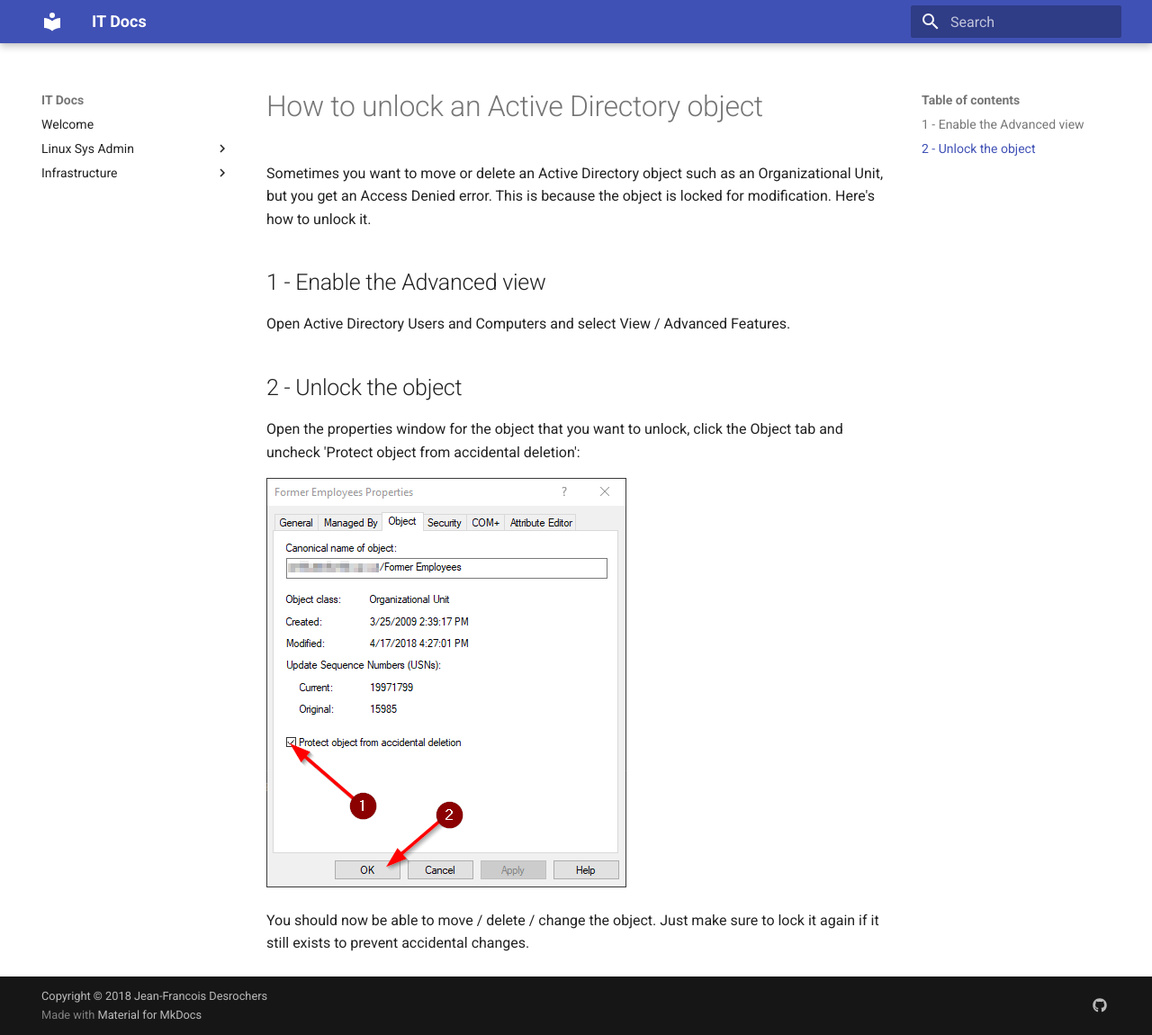
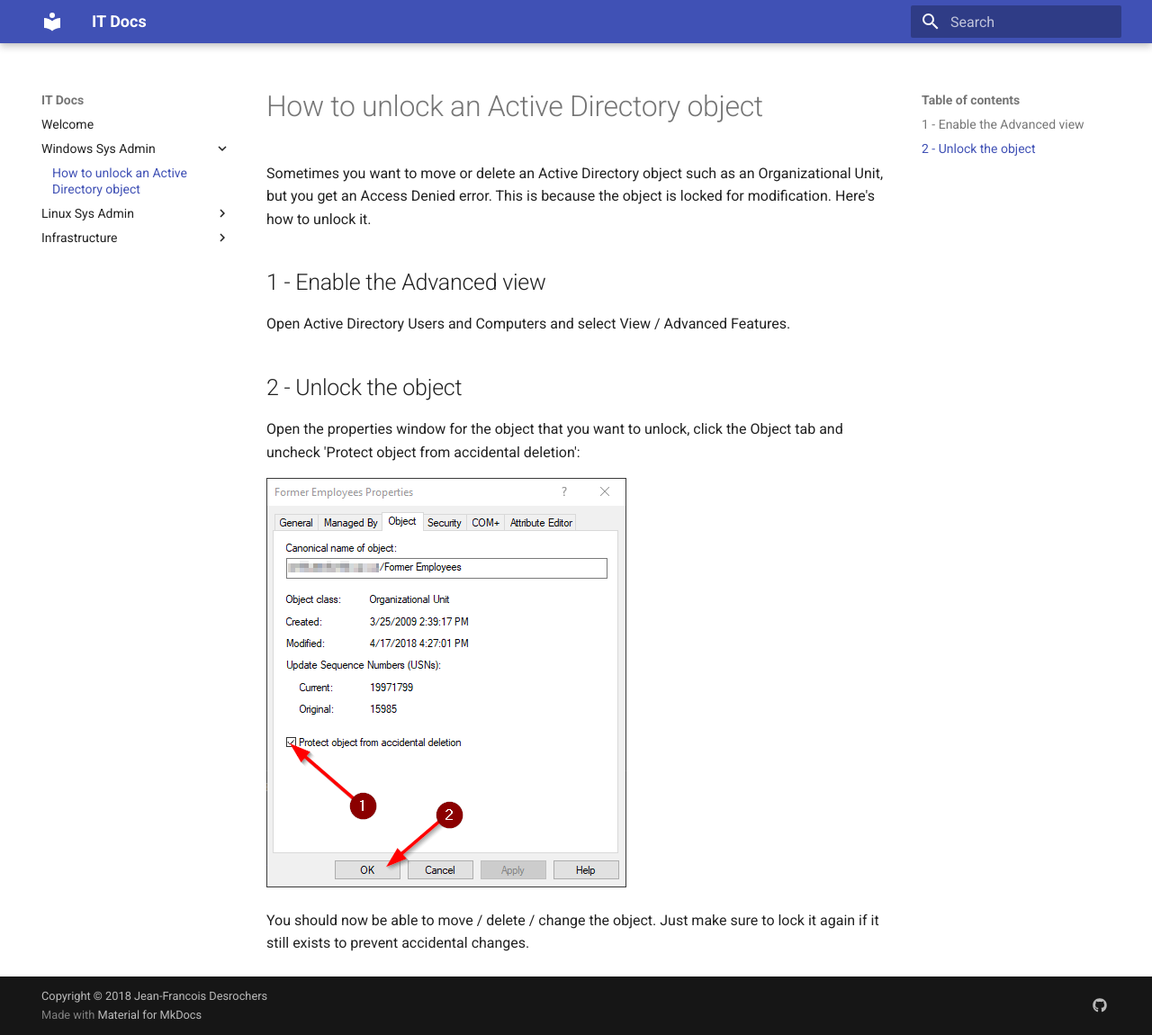
Before and after one commit to jfdesrochers/itdocs, an MkDocs documentation site: the page built from docs/windows-sys-admin/unlock-ad-object.md, in a window 1280 px wide and 1150 px high. Shown: the whole window at 90% size. Built offline with MkDocs 1.6.1 and Material for MkDocs 9.7.7, drawn with Linux system fonts in a browser that asks for light colours; old or Windows-style settings are respelled for this version of MkDocs.

Commit message:
Added new how-to

```diff
--- a/mkdocs.yml
+++ b/mkdocs.yml
@@ -11,6 +11,8 @@ site_dir: 'site'
 
 pages:
 - Welcome: 'index.md'
+- Windows Sys Admin:
+    - "How to unlock an Active Directory object": 'windows-sys-admin/unlock-ad-object.md'
 - Linux Sys Admin:
     - "Creating SSH keys and aliases": 'linux-sys-admin/creating-ssh-keys.md'
 - Infrastructure:
```
